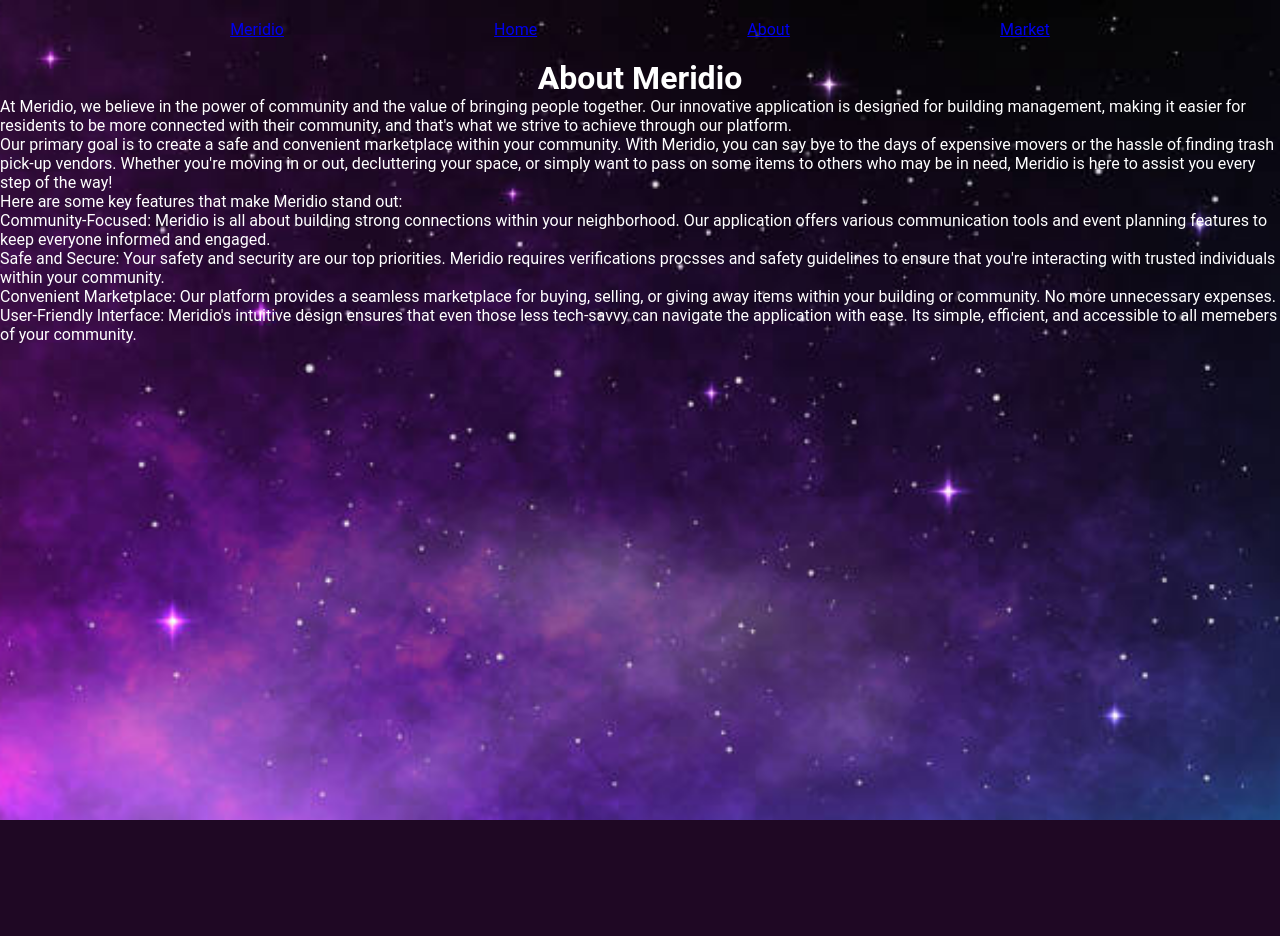
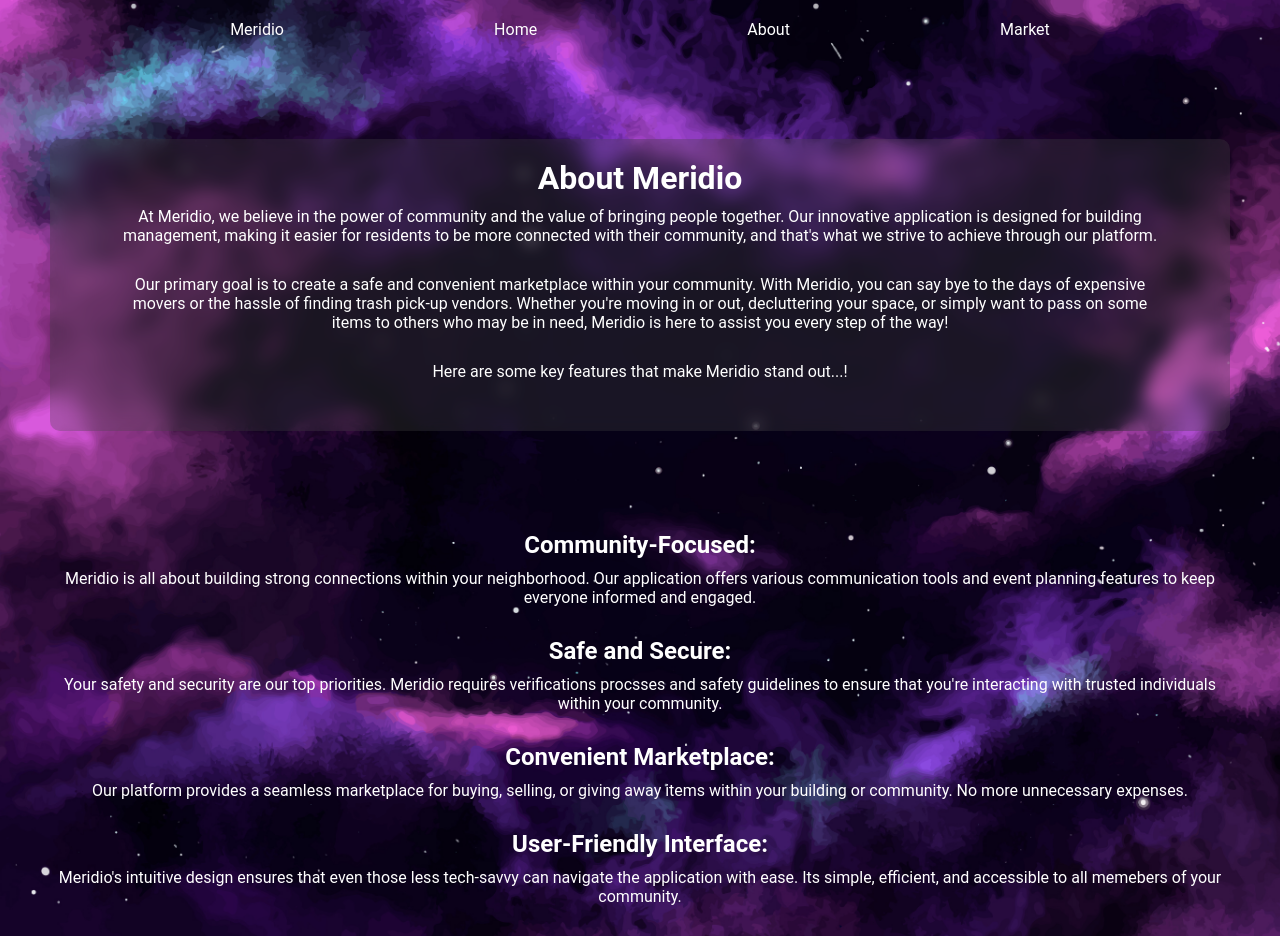
Before and after one commit to supersarahhh/Meridio-Full-Stack-App, a Django app: page /about/ in a window 1280 px wide. Before the commit the page ends 820 px from the top, so only its background shows below. Run offline with Django 4.2, Linux system fonts and the light colour scheme.

Commit message:
changed bg img + reformatted About Page

```diff
--- a/meridio/main_app/static/css/style.css
+++ b/meridio/main_app/static/css/style.css
@@ -9,7 +9,7 @@ body {
     min-height: 100vh;
 
     background-color: black;
-    background-image: url("/static/images/meridioBG\.jpeg");
+    background-image: url("/static/images/6512217\.jpg");
     background-position: center;
     background-size: cover;
     color: white;
@@ -24,6 +24,18 @@ body {
     justify-content: space-evenly;
     margin: 20px;
 
+  }
+
+a {
+  color: white;
+  text-decoration: none;
+}
+
+  p {
+    text-align: center;
+    margin:0 50px;
+    margin-top: 10px;
+    margin-bottom: 30px;
   }
 
   li {
@@ -49,3 +61,22 @@ body {
     align-self: center;
     font-weight: thin 100;
   }
+
+  h2 {
+    text-align: center;
+    align-items: center;
+  }
+
+  .values {
+    margin-top: 50px;
+
+  }
+
+  .about {
+    backdrop-filter: blur(8px);
+    background-color: #4547484d;
+    margin: 100px 50px 100px 50px;
+    border-radius: 10px;
+    padding: 20px;
+
+  }
--- a/meridio/main_app/templates/about.html
+++ b/meridio/main_app/templates/about.html
@@ -1,6 +1,7 @@
 {% extends 'base.html' %}
 {% block content%}
 
+<div class="about">
     <h1>About Meridio</h1>
     <p>At Meridio, we believe in the power of community and the value of bringing people together. Our innovative application
         is designed for building management, making it easier for residents to be more connected with their community, and that's what
@@ -11,22 +12,23 @@
         want to pass on some items to others who may be in need, Meridio is here to assist you every step of the way!
     </p>
 
-    <p>Here are some key features that make Meridio stand out:</p>
+    <p>Here are some key features that make Meridio stand out...!</p></div>
     <ol>
-        <li>Community-Focused: Meridio is all about building strong connections within your neighborhood. Our application offers
+        <div class="values">
+       <h2> Community-Focused: </h2><p>Meridio is all about building strong connections within your neighborhood. Our application offers
             various communication tools and event planning features to keep everyone informed and engaged.
-        </li>
-        <li>
-            Safe and Secure: Your safety and security are our top priorities. Meridio requires verifications procsses and safety
+        </p>
+
+            <h2>Safe and Secure:</h2> <p>Your safety and security are our top priorities. Meridio requires verifications procsses and safety
             guidelines to ensure that you're interacting with trusted individuals within your community.
-        </li>
-        <li>
-            Convenient Marketplace: Our platform provides a seamless marketplace for buying, selling, or giving away items within
+        </p>
+
+            <h2>Convenient Marketplace:</h2> <p>Our platform provides a seamless marketplace for buying, selling, or giving away items within
             your building or community. No more unnecessary expenses.
-        </li>
-        <li>
-            User-Friendly Interface: Meridio's intuitive design ensures that even those less tech-savvy can navigate the application
+        </p>
+
+        <h2> User-Friendly Interface:</h2> <p>Meridio's intuitive design ensures that even those less tech-savvy can navigate the application
             with ease. Its simple, efficient, and accessible to all memebers of your community.
-        </li>
+        </p></div>
     </ol>
 {% endblock %}
```
Also changed, not shown: meridio/main_app/static/css/welcome.css (added), meridio/main_app/static/images/6512217.jpg (added), meridio/main_app/static/images/meridio2BG.jpeg (added), meridio/main_app/static/images/meridio3BG.jpeg (added), meridio/main_app/static/welcome.css (deleted).
